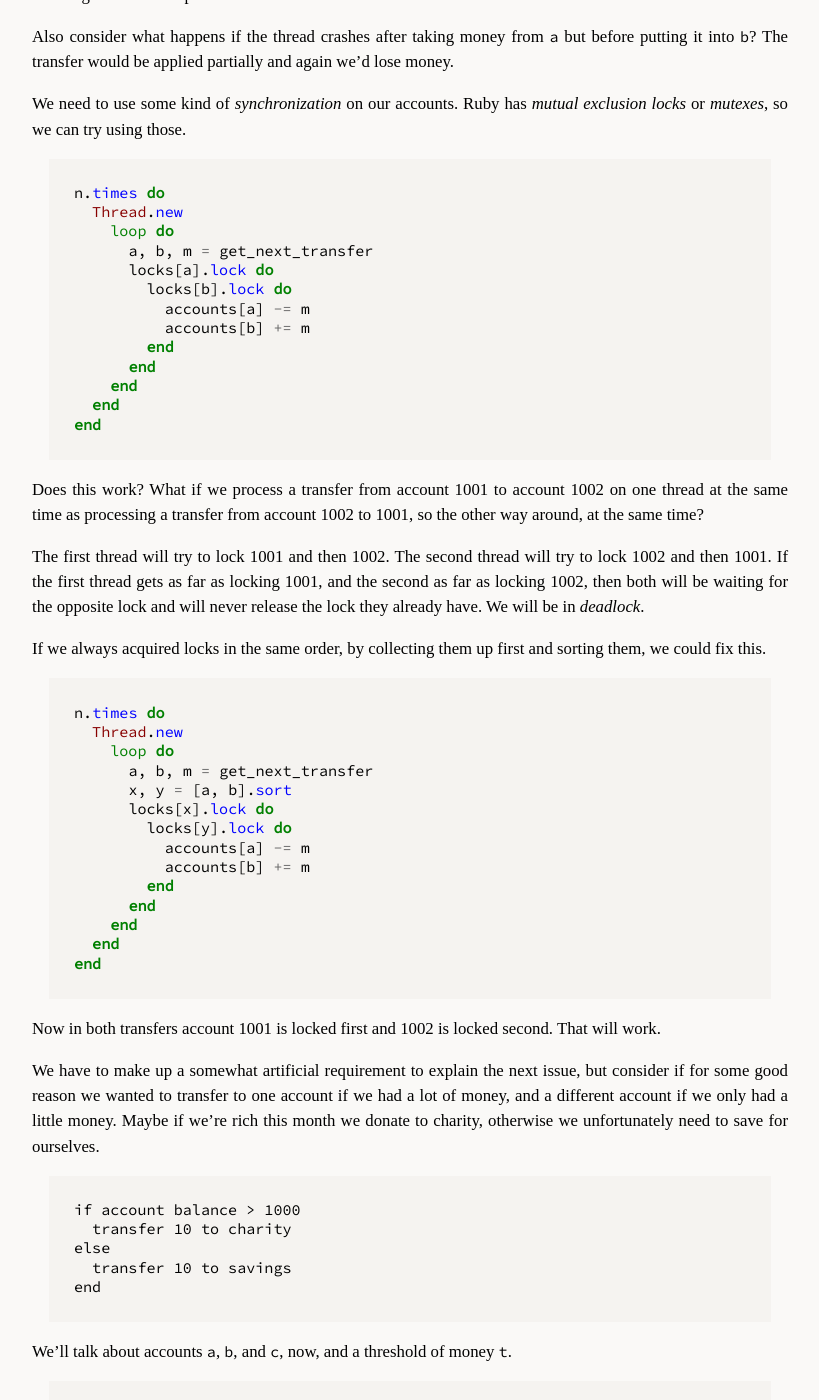
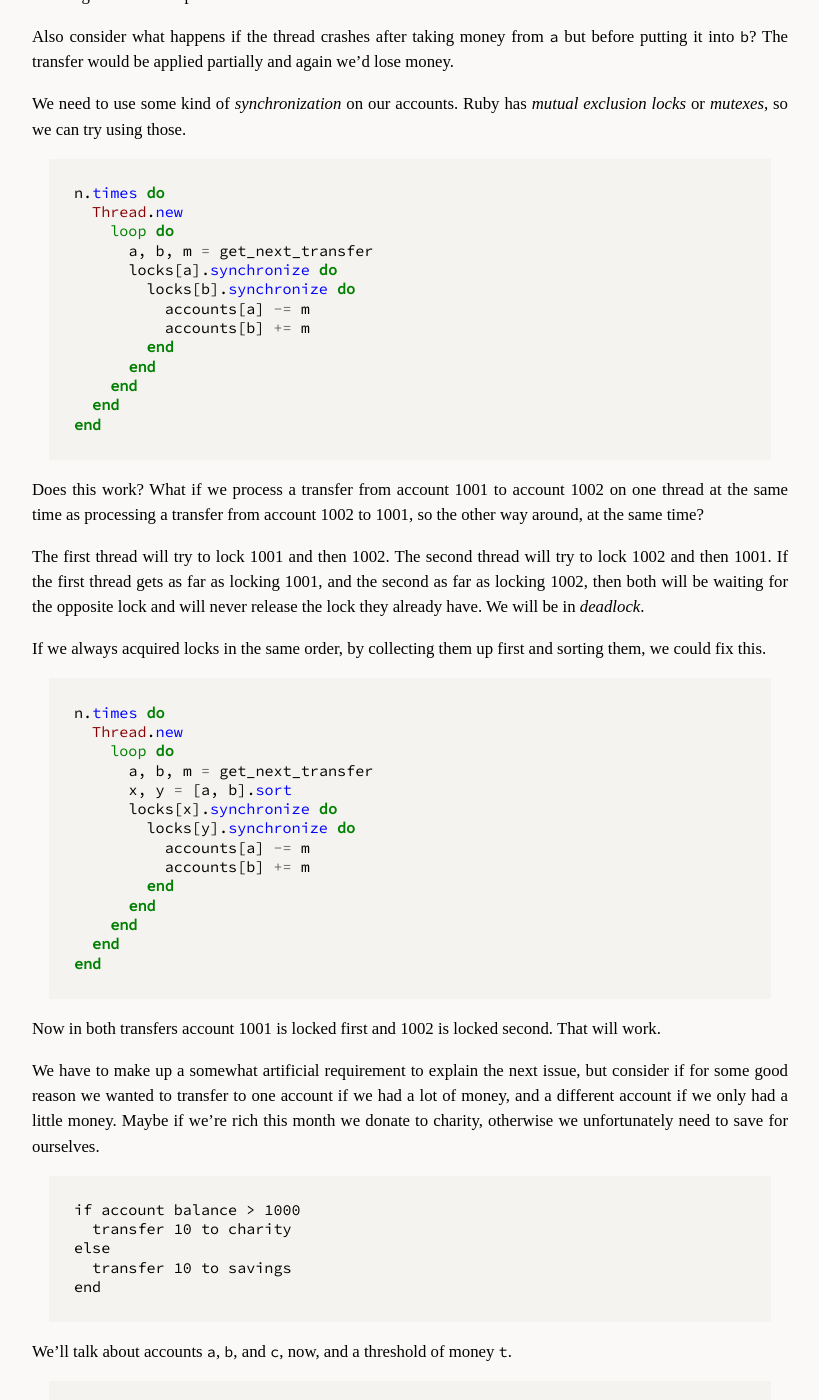
Before and after one commit to chrisseaton/chrisseaton.github.io, a Jekyll site: the page built from truffleruby/ruby-stm/index.md, in a window 1280 px wide and 1400 px high, scrolled down 2099 px. Shown: the whole window, without its empty margins (230-1049 px from the left). Built offline with Jekyll 4.4.1, drawn with Linux system fonts in a browser that asks for light colours; nearby versions of some CDN libraries; some web fonts are replaced; some of the changed text lies outside the part shown.

Commit message:
#synchronize is the right method

```diff
--- a/truffleruby/ruby-stm/index.md
+++ b/truffleruby/ruby-stm/index.md
@@ -86,8 +86,8 @@ n.times do
   Thread.new
     loop do
       a, b, m = get_next_transfer
-      locks[a].lock do
-        locks[b].lock do
+      locks[a].synchronize do
+        locks[b].synchronize do
           accounts[a] -= m
           accounts[b] += m
         end
@@ -109,8 +109,8 @@ n.times do
     loop do
       a, b, m = get_next_transfer
       x, y = [a, b].sort
-      locks[x].lock do
-        locks[y].lock do
+      locks[x].synchronize do
+        locks[y].synchronize do
           accounts[a] -= m
           accounts[b] += m
         end
@@ -140,9 +140,9 @@ n.times do
     loop do
       a, b, c, t, m = get_next_transfer
       x, y, z = [a, b, c].sort
-      locks[x].lock do
-        locks[y].lock do
-          locks[z].lock do
+      locks[x].synchronize do
+        locks[y].synchronize do
+          locks[z].synchronize do
             if accounts[a] > t
               accounts[a] -= m
               accounts[b] += m
```
